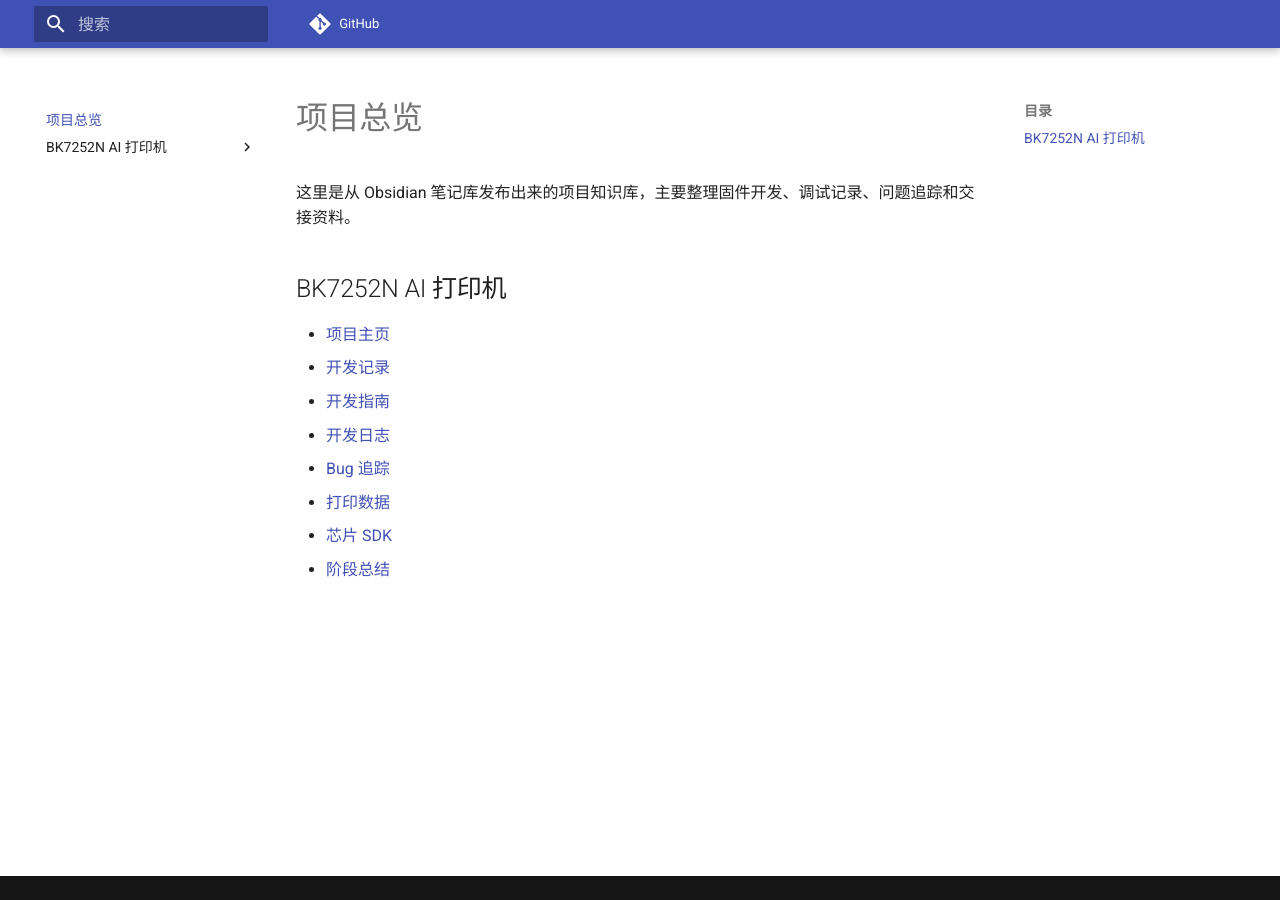
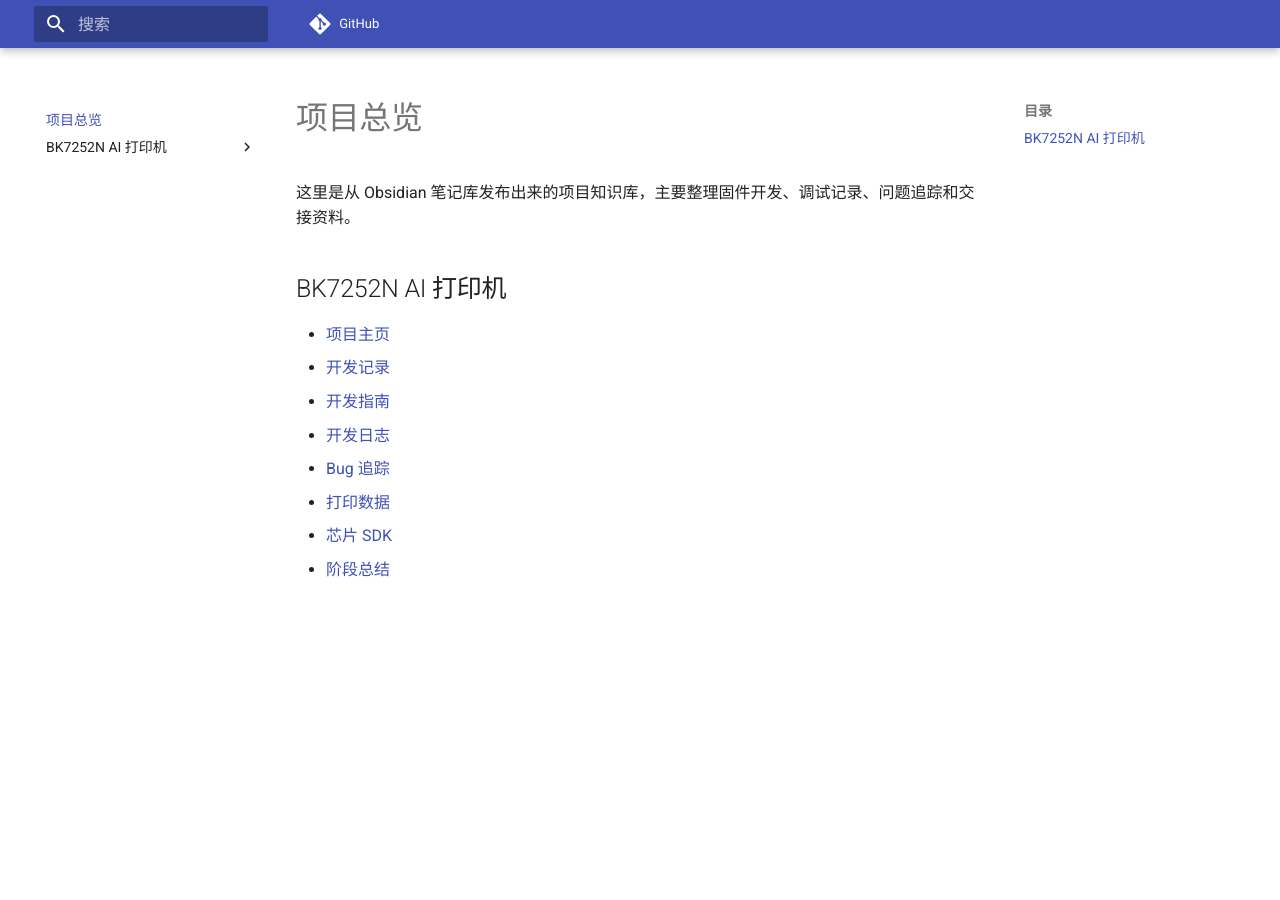
Before and after one commit to xiayu12345/Obsidion, an MkDocs documentation site: the page built from docs/index.md, in a window 1280 px wide. Built offline with MkDocs 1.6.1 and Material for MkDocs 9.7.7, drawn with Linux system fonts in a browser that asks for light colours; comment, search, counter and statistics services are not loaded.

Commit message:
Hide theme footer

```diff
--- a/docs/stylesheets/extra.css
+++ b/docs/stylesheets/extra.css
@@ -6,3 +6,7 @@
 .md-sidebar--primary > .md-sidebar__scrollwrap > .md-sidebar__inner > .md-nav > .md-nav__title {
   display: none;
 }
+
+.md-footer {
+  display: none;
+}
```
